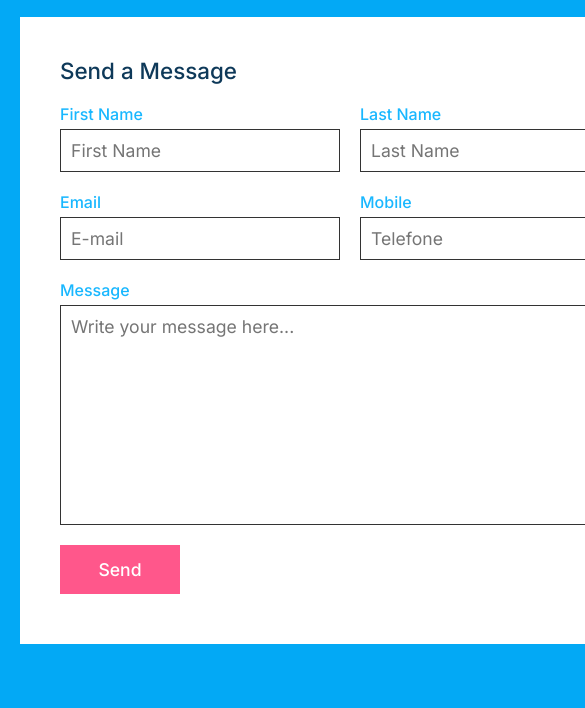
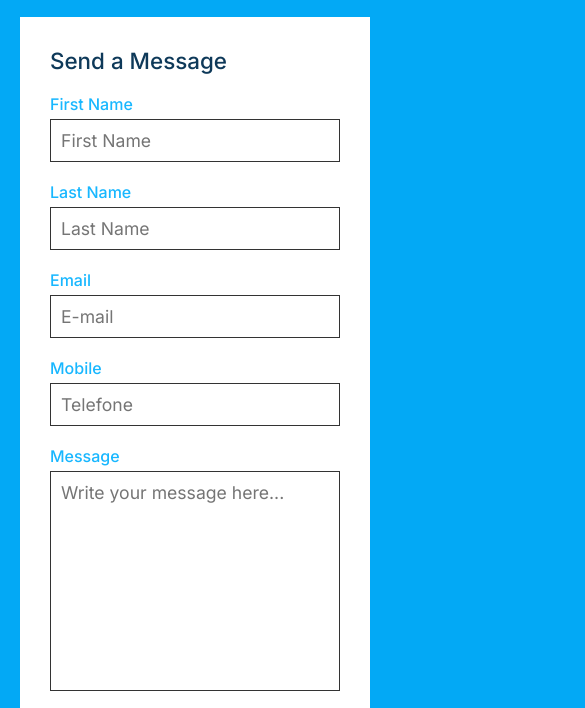
Before and after one commit to kayky-nunes31/project_transportadora, a plain HTML site: page index.html in a window 390 px wide. Shown: the part 570-1278 px from the top of the page, 585 px wide, since content can reach past the window. Before the commit the page ends 1234 px from the top, so only its background shows below. Drawn offline with nearby package versions, Linux system fonts and the light colour scheme.

Commit message:
Update form responsive

```diff
--- a/assets/css/style.css
+++ b/assets/css/style.css
@@ -346,4 +346,32 @@ header {
     .contactUs{
         padding: 20px;
     }
+    .box{
+        /*position: relative;
+        display: grid;*/
+        grid-template-columns: 1fr;
+        grid-template-rows: auto;
+        grid-template-areas:
+        "form"
+        "info"
+        "map";
+    }
+    .map{
+        min-height: 300px;
+        padding: 0;
+    }
+    .formBox .row50{
+        display: flex;
+        gap: 0;
+        flex-direction: column;
+    }
+    .inputBox {
+        /*display: flex;
+        flex-direction: column;
+        margin-bottom: 10px;*/
+        width: 100%;
+    }
+    .contact{
+        padding: 30px;
+    }
 }
```
